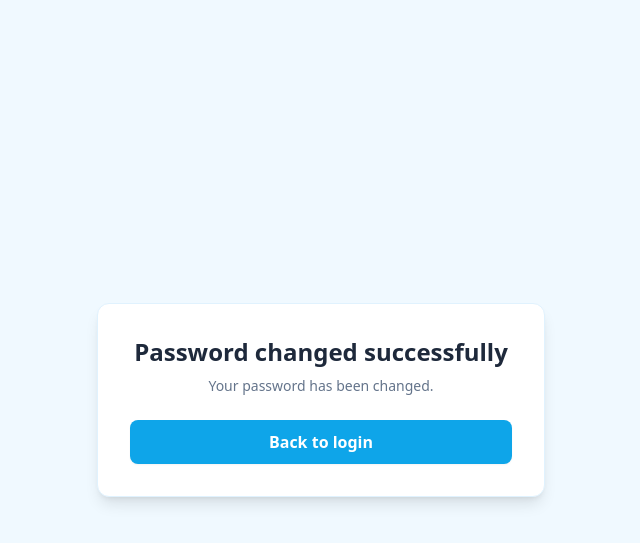
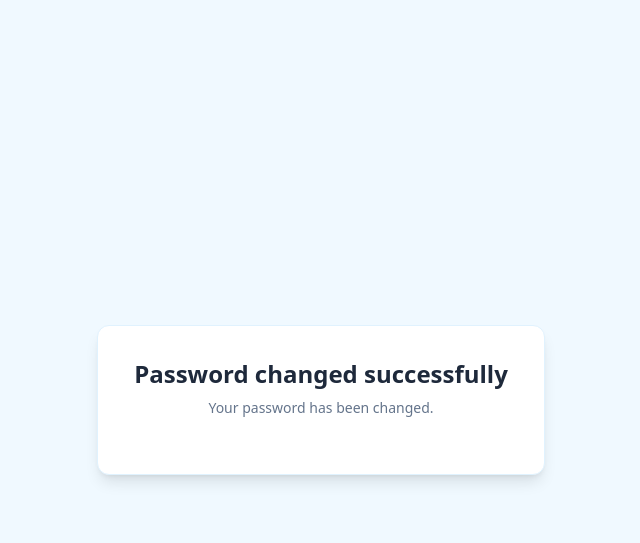
Before and after one commit to Conrad008/pythontestchallenge, a Django app: page /password-reset-complete/ in a window 1280 px wide. Shown: the top 543 px of the page, without its empty margins (319-959 px from the left). Run offline with Django 5.2, Linux system fonts and the light colour scheme; some libraries are stand-ins or nearby versions.

Commit message:
feat: remove back to login link from password reset complete page

```diff
--- a/pytestchallengeApp/templates/password_reset_complete.html
+++ b/pytestchallengeApp/templates/password_reset_complete.html
@@ -16,13 +16,6 @@
             Your password has been changed.
         </p>
 
-        <a
-            href="{% url 'login' %}"
-            class="inline-block w-full py-2.5 px-4 bg-sky-500 hover:bg-sky-600 text-white font-semibold rounded-lg shadow-sm transition-colors duration-200 text-center focus:outline-none focus:ring-2 focus:ring-sky-400 focus:ring-offset-2"
-        >
-            Back to login
-        </a>
-
     </div>
 </body>
 </html>
```
